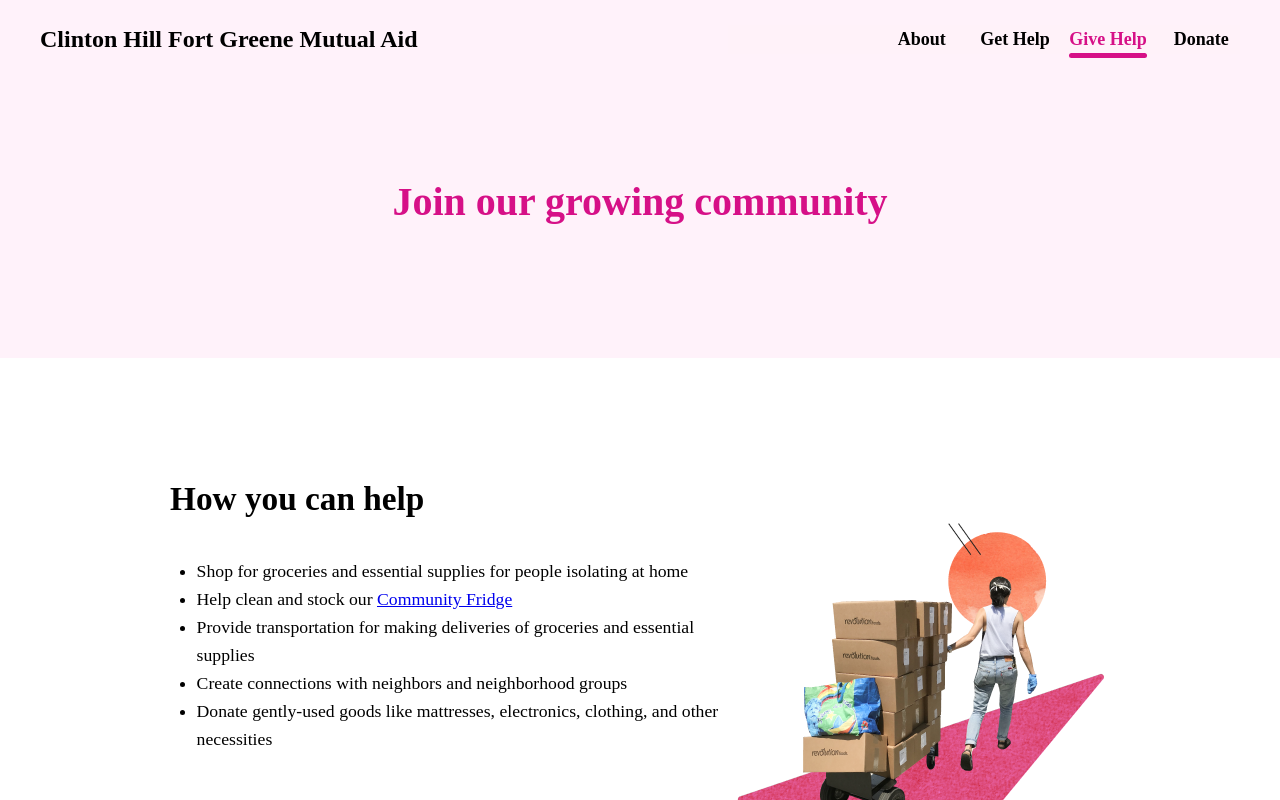
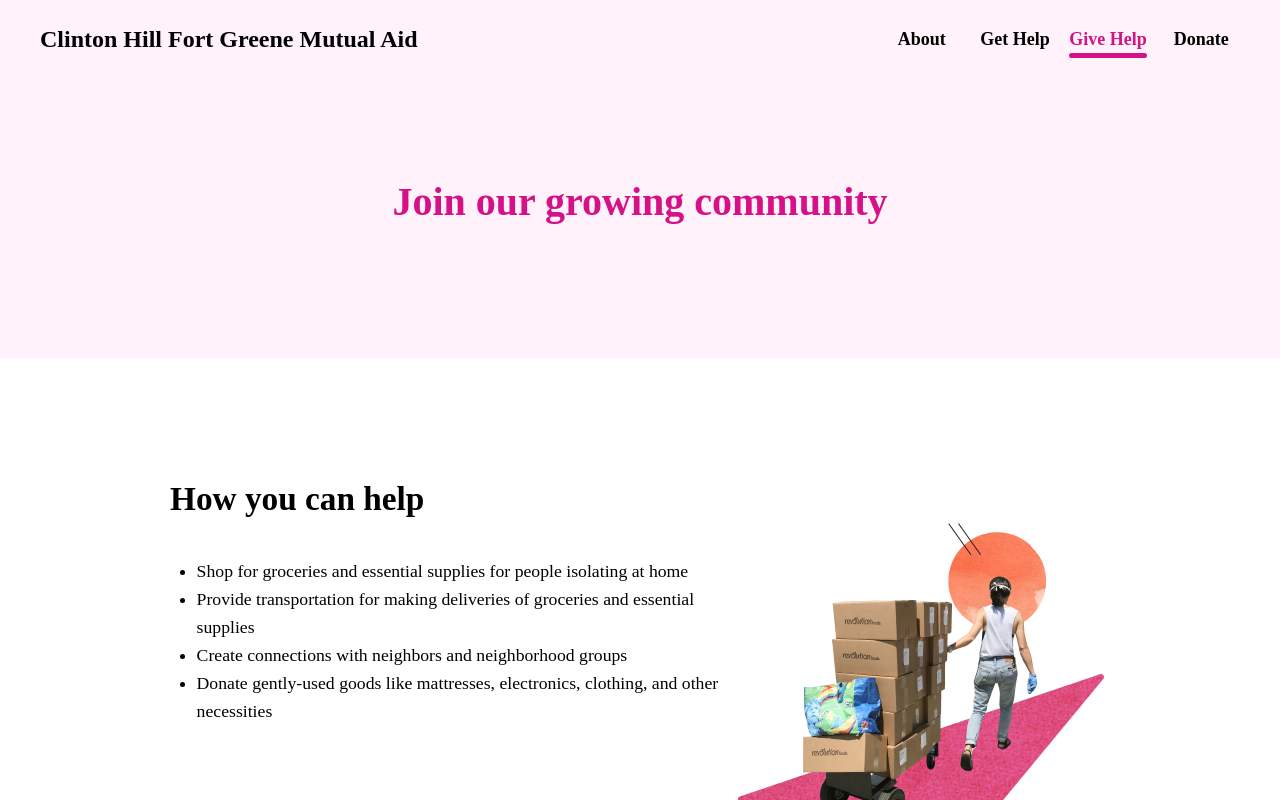
Before and after one commit to RodEsp/chfgma.org, a React (Create React App) app: page /give-help in a window 1280 px wide. Built offline with nearby package versions, Linux system fonts and the light colour scheme; a web font is replaced by a local one.

Commit message:
update the give/get help pages to reflect that the community fridge is no longer running

```diff
--- a/src/components/pages/GetHelp.js
+++ b/src/components/pages/GetHelp.js
@@ -1,7 +1,7 @@
 import React from 'react';
 import "./GetHelp.css"
 import { ButtonExternalLink } from "../layout/buttons/ButtonLink.js"
-import { MUTUAL_AID_REQUEST_FORM, MUTUAL_AID_AIRTABLE_LINK, MUTUAL_AID_EMAIL_ADDRESS_HELLO, MUTUAL_AID_PHONE_NUMBER_COUNTRY_CODE, MUTUAL_AID_PHONE_NUMBER, MUTUAL_AID_FRIDGE_LOCATION_LINK, MUTUAL_AID_INSTAGRAM_FRIDGE_LINK, MUTUAL_AID_SLACK_LINK, COVID_TEXTING_HOTLINE, MUTUAL_AID_NYC_LINK, HELP_NOW_NYC_LINK, NYC_WELL_LINK, NOTIFY_NYC_LINK } from "../../config.js"
+import { MUTUAL_AID_REQUEST_FORM, MUTUAL_AID_AIRTABLE_LINK, MUTUAL_AID_EMAIL_ADDRESS_HELLO, MUTUAL_AID_PHONE_NUMBER_COUNTRY_CODE, MUTUAL_AID_PHONE_NUMBER, MUTUAL_AID_INSTAGRAM_FRIDGE_LINK, MUTUAL_AID_SLACK_LINK, COVID_TEXTING_HOTLINE, MUTUAL_AID_NYC_LINK, HELP_NOW_NYC_LINK, NYC_WELL_LINK, NOTIFY_NYC_LINK } from "../../config.js"
 import communityFridgeImg from "../../assets/community-fridge.png"
 
 
@@ -50,8 +50,8 @@ function CommunityFridge() {
                 <div className="split-wrapper">
                     <div className="text-group">
                         <div className="title">Community fridge</div>
-                        <p className="subtitle">Located at <a href={MUTUAL_AID_FRIDGE_LOCATION_LINK} alt="mutual aid fridge location link">357 Myrtle Ave</a>, outside of Farmer in the Deli, our community fridge and pantry provides a regular source of groceries and prepared meals to our community. Everyone is welcome to take what they need, no questions asked. Both fridge and pantry are stocked by neighbors, local businesses, and anyone wishing to donate fresh produce, frozen foods, and pantry items. It is maintained and cleaned by volunteers daily.</p>
-                        <p className="subtitle">Follow <a href={MUTUAL_AID_INSTAGRAM_FRIDGE_LINK} alt="mutual aid fridge instagram link">@fgcommunityfridge</a> for updates throughout the day.</p>
+                        <p className="subtitle">The community fridge is not currently in operation, but we're working on finding a new location!</p>
+                        <p className="subtitle">Follow <a href={MUTUAL_AID_INSTAGRAM_FRIDGE_LINK} alt="mutual aid fridge instagram link">@fgcommunityfridge</a> for updates.</p>
                     </div>
                     <img className="split-col-img" src={communityFridgeImg} alt="community fridge" />
                 </div>
--- a/src/components/pages/GiveHelp.js
+++ b/src/components/pages/GiveHelp.js
@@ -3,7 +3,7 @@ import "./GiveHelp.css";
 import peopleMakingDonationsIMG from "../../assets/people-making-donations.png"
 import newsletterIMG from "../../assets/newsletter.png"
 import pullingBoxesIMG from "../../assets/pulling-boxes.png"
-import { MUTUAL_AID_SLACK_LINK, MUTUAL_AID_INSTAGRAM_FRIDGE_LINK, MUTUAL_AID_WIKIPEDIA, MUTUAL_AID_NOTION_LINK, FLYER_PDF_LINK } from "../../config.js"
+import { MUTUAL_AID_SLACK_LINK, MUTUAL_AID_WIKIPEDIA, MUTUAL_AID_NOTION_LINK, FLYER_PDF_LINK } from "../../config.js"
 
 function GiveHelp() {
     return (
@@ -18,12 +18,10 @@ function GiveHelp() {
 }
 
 function Help() {
-    const communityFridgeLink = <a href="/get-help" alt="community fridge link" className="img">Community Fridge</a>,
-        HowYouCanHelp = () => <div className="section-1 text-group">
+    const HowYouCanHelp = () => <div className="section-1 text-group">
             <div className="header1">How you can help</div>
             <ul>
                 <li>Shop for groceries and essential supplies for people isolating at home</li>
-                <li>Help clean and stock our {communityFridgeLink}</li>
                 <li>Provide transportation for making deliveries of groceries and essential supplies</li>
                 <li>Create connections with neighbors and neighborhood groups</li>
                 <li>Donate gently-used goods like mattresses, electronics, clothing, and other necessities</li>
@@ -68,10 +66,6 @@ const Stats = () => {
         // to be updated
         title: "52",
         subtitle: "intake and dispatch volunteers",
-    }, {
-        // to be updated
-        title: "50",
-        subtitle: "neighbors supporting the Community Fridge",
     }]
     return (
         <section className="stats">
@@ -93,7 +87,6 @@ function FoodSecurityAndWorkingGroups() {
         <div className="title">Addressing food security is a key part of our mutual aid effort. Here’s how you can help:</div>
         <ol>
             <li><b>Grocery shop for a neighbor:</b> Volunteer to take a one-time request, or sign up to be someone’s weekly shopper. You can be reimbursed from our Groceries & Essentials Fund.</li>
-            <li><b>Help stock and/or clean our Community Fridge:</b> Help stock and/or clean our Community Fridge: You can stop by and donate food any time, or sign up to help clean and organize the fridge regularly. Follow <a href={MUTUAL_AID_INSTAGRAM_FRIDGE_LINK} alt="mutual aid fridge instagram link">@fgcommunityfridge</a> to learn more.</li>
             <li><b>Support weekly food pantry distributions:</b> We help with large scale food pantry and meal deliveries in collaboration with community organizations, which benefit 1,000+ families each week.</li>
         </ol>
     </div>
@@ -104,7 +97,6 @@ function FoodSecurityAndWorkingGroups() {
         <ul>
             <li>Advocacy</li>
             <li>Community Building</li>
-            <li>Community Fridge</li>
             <li>Design</li>
             <li>Fundraising</li>
             <li>Intake</li>
--- a/src/config.js
+++ b/src/config.js
@@ -8,7 +8,6 @@ export const MUTUAL_AID_NYC_LINK = "https://mutualaid.nyc/",
     MUTUAL_AID_FACEBOOK_LINK = "https://www.facebook.com/chfgaid/",
     MUTUAL_AID_AIRTABLE_LINK = "https://airtable.com/shrAwewkpHBHWyh5L/tbl4xknvSOLNB7bcI",
     MUTUAL_AID_INSTAGRAM_FRIDGE_LINK = "https://www.instagram.com/fgcommunityfridge/",
-    MUTUAL_AID_FRIDGE_LOCATION_LINK = "https://www.google.com/maps/place/357+Myrtle+Ave,+Brooklyn,+NY+11205/@40.6847488,-73.97376,14z/data=!4m5!3m4!1s0x89c25bb7f11a68b7:0xca08dde714414b59!8m2!3d40.6934011!4d-73.9717401",
     IDGE_LOCATION_LINK = "https://www.google.com/maps/place/357+Myrtle+Ave,+Brooklyn,+NY+11205/@40.6847488,-73.97376,14z/export const !1s0x89c25bb7f11a68b7:0xca08dde714414b59!8m2!3d406934011!4d-73,9717401",
     COVID_TEXTING_HOTLINE = "692-692",
     MUTUAL_AID_REQUEST_FORM = "https://www.notion.so/Request-Form-59ad7cb64f904b1db0a0cad6c0171aac",
```
